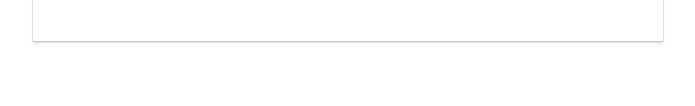
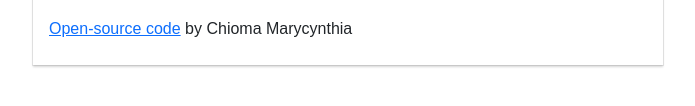
Before and after one commit to Chiiorrma/My-new-repo, a plain HTML site: page mywork5.html in a window 1280 px wide. Shown: the part 224-330 px from the top of the page, without its empty margins (49-744 px from the left). Drawn offline with nearby package versions, Linux system fonts and the light colour scheme.

Commit message:
Added my github link

```diff
--- a/mywork5.html
+++ b/mywork5.html
@@ -61,7 +61,8 @@
           </div>
         </div>
       </div>
-
+      <span class="footer"> <a href="https://github.com/Chiiorrma/My-new-repo.git">Open-source code</a> by Chioma
+        Marycynthia </span>
     </div>
     <script src="projectwk5.js"></script>
 </body>
```
